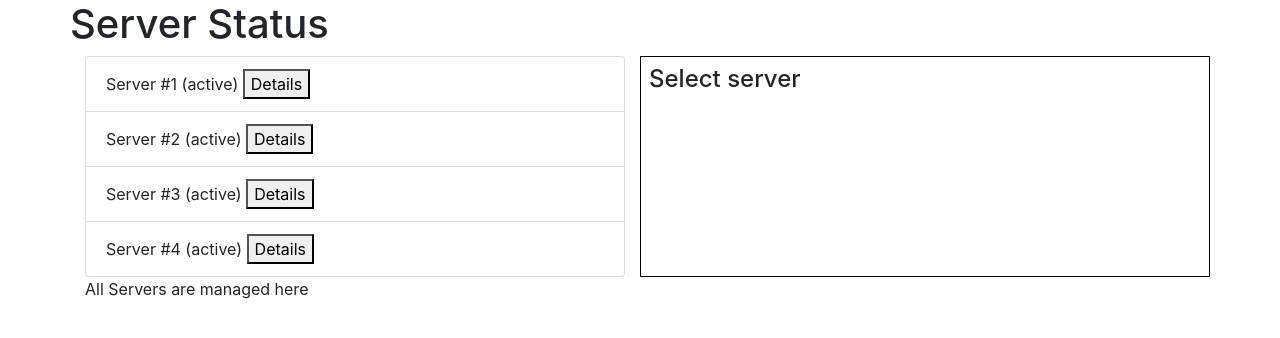
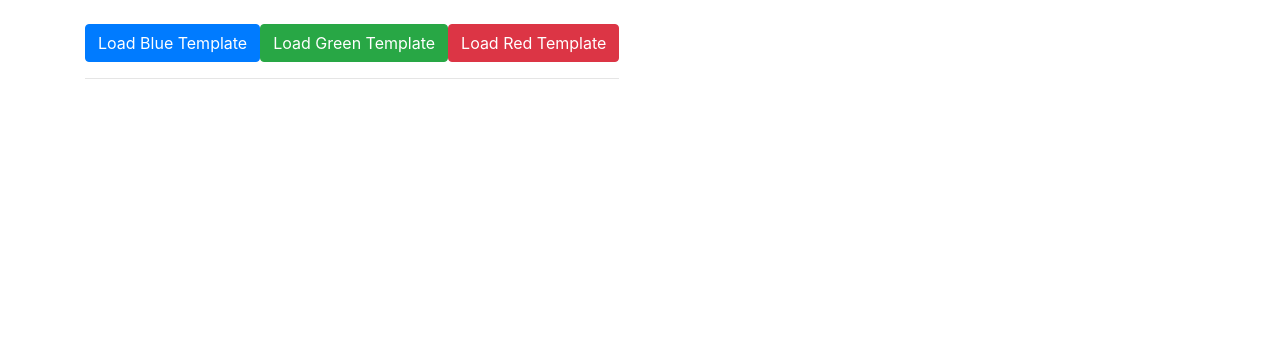
Before and after one commit to wdudek82/vuejs-2-the-complete-guide, a Vue app: page / in a window 1280 px wide. Shown: the top 338 px of the page. Built offline with nearby package versions, Linux system fonts and the light colour scheme.

Commit message:
Practicing using <component> and <slot>

```diff
--- a/src/App.vue
+++ b/src/App.vue
@@ -3,19 +3,22 @@
     <!--<div class="col-xs-12">-->
     <!--<app-user></app-user>-->
     <!--</div>-->
-    <servers-main></servers-main>
+    <!--<servers-main></servers-main>-->
+    <slots></slots>
   </div>
 </template>
 
 <script>
 import User from './components/section8/User';
 import ServersMain from './components/servers/ServersMain';
+import Slots from './components/slots/Slots.vue';
 
 export default {
   name: 'App',
   components: {
     appUser: User,
     ServersMain,
+    Slots,
   },
 };
 </script>
--- /dev/null
+++ b/src/components/slots/AppBlue.vue
@@ -0,0 +1,28 @@
+<template>
+  <div class="color-box blue">
+    <slot></slot>
+  </div>
+</template>
+
+
+<script>
+export default {
+  name: 'Blue',
+  activated() {
+    console.log('AppBlue activated!');
+  },
+  deactivated() {
+    console.log('AppBlue deactivated!');
+  },
+  destroyed() {
+    console.log('AppBlue destroyed!');
+  },
+};
+</script>
+
+<style scoped>
+.blue {
+  border-color: blue;
+  background: lightblue;
+}
+</style>
--- /dev/null
+++ b/src/components/slots/AppGreen.vue
@@ -0,0 +1,19 @@
+<template>
+  <div class="color-box green">
+    <slot></slot>
+  </div>
+</template>
+
+
+<script>
+export default {
+  name: 'Green',
+};
+</script>
+
+<style scoped>
+.green {
+  border-color: green;
+  background: lightgreen;
+}
+</style>
--- /dev/null
+++ b/src/components/slots/AppRed.vue
@@ -0,0 +1,18 @@
+<template>
+  <div class="color-box red">
+    <slot></slot>
+  </div>
+</template>
+
+<script>
+export default {
+  name: 'Red',
+};
+</script>
+
+<style scoped>
+.red {
+  border-color: red;
+  background: lightcoral;
+}
+</style>
--- /dev/null
+++ b/src/components/slots/Slots.vue
@@ -0,0 +1,61 @@
+<template>
+  <div class="container">
+    <div class="row">
+      <div class="col-xs-12">
+        <br />
+        <button class="btn btn-primary" @click="setActiveComponent('AppBlue', 'I\'m blue!')">
+          Load Blue Template
+        </button>
+        <button class="btn btn-success" @click="setActiveComponent('AppGreen', 'I\'m green!')">
+          Load Green Template
+        </button>
+        <button class="btn btn-danger" @click="setActiveComponent('AppRed', 'I\'m red!')">
+          Load Red Template
+        </button>
+        <hr />
+
+        <keep-alive>
+          <component :is="activeComponent">{{ message }}</component>
+        </keep-alive>
+      </div>
+    </div>
+  </div>
+</template>
+
+<script>
+import AppRed from './AppRed.vue';
+import AppGreen from './AppGreen.vue';
+import AppBlue from './AppBlue.vue';
+
+export default {
+  name: 'Slots',
+  components: {
+    AppRed,
+    AppGreen,
+    AppBlue,
+  },
+  data() {
+    return {
+      activeComponent: null,
+      message: 'Default message',
+    };
+  },
+  methods: {
+    setActiveComponent(component, msg) {
+      this.activeComponent = component;
+      this.message = msg;
+    },
+  },
+};
+</script>
+
+<style>
+.color-box {
+  border: 1px solid #ccc;
+  background-color: #eee;
+  padding: 30px;
+  margin: 20px auto;
+  text-align: center;
+  transition: all 1000ms ease-in-out;
+}
+</style>
```
